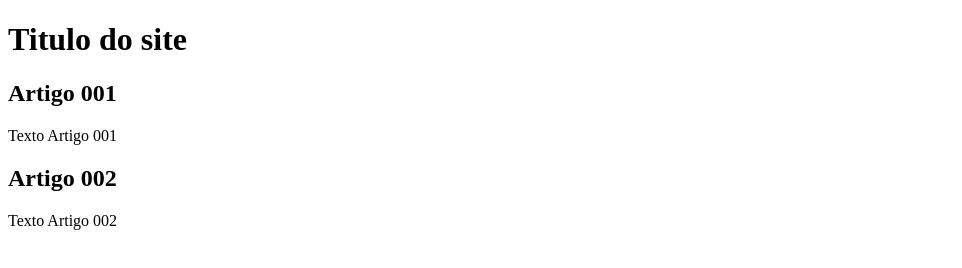
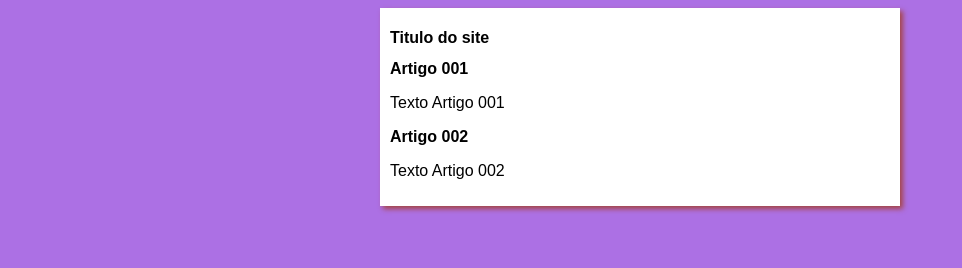
Before and after one commit to vitorinoaap/projeto-site, a plain HTML site: page index.html in a window 1280 px wide. Shown: the whole page, without its empty margins (0-962 px from the left). Drawn offline with Linux system fonts and the light colour scheme.

Commit message:
iniciei o design

```diff
--- /dev/null
+++ b/estilos/style.css
@@ -0,0 +1,17 @@
+*{
+    font-family: Arial, Helvetica, sans-serif;
+    font-size: 16px;
+}
+
+body {
+    background-color: rgb(172, 112, 228);
+
+}
+
+main{
+    background-color: white;
+    width: 500px;
+    margin: auto;
+    padding: 10px;
+    box-shadow: 3px 3px 5px rgb(165, 69, 69);
+}
--- a/index.html
+++ b/index.html
@@ -4,6 +4,7 @@
     <meta charset="UTF-8">
     <meta name="viewport" content="width=device-width, initial-scale=1.0">
     <title>Titulo do site</title>
+    <link rel="stylesheet" href="estilos/style.css">
 </head>
 <body>
     <main>
```
